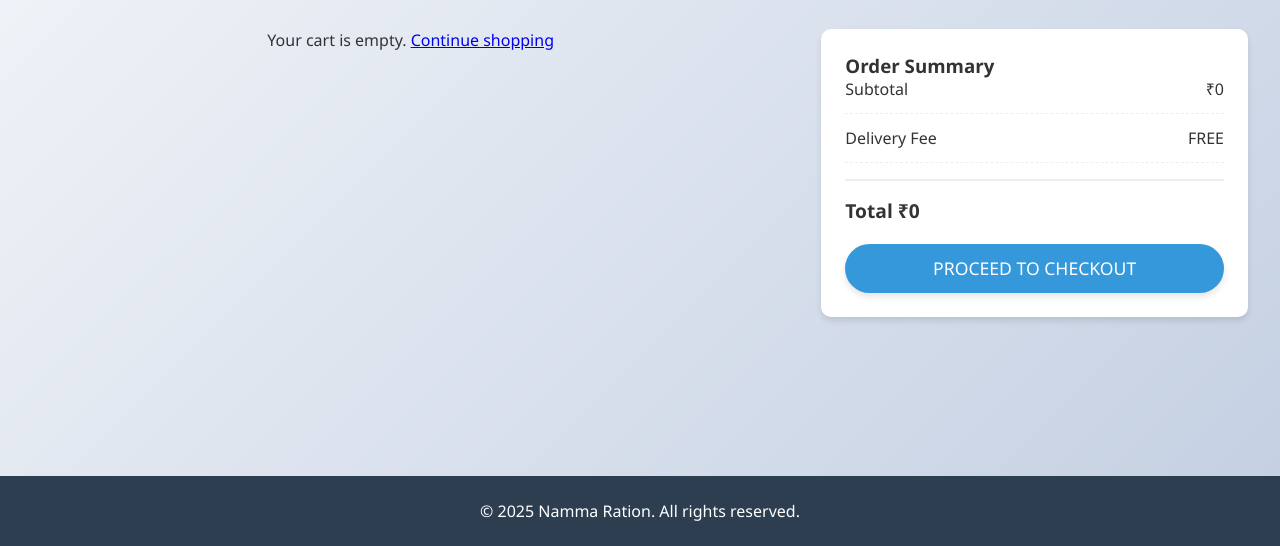
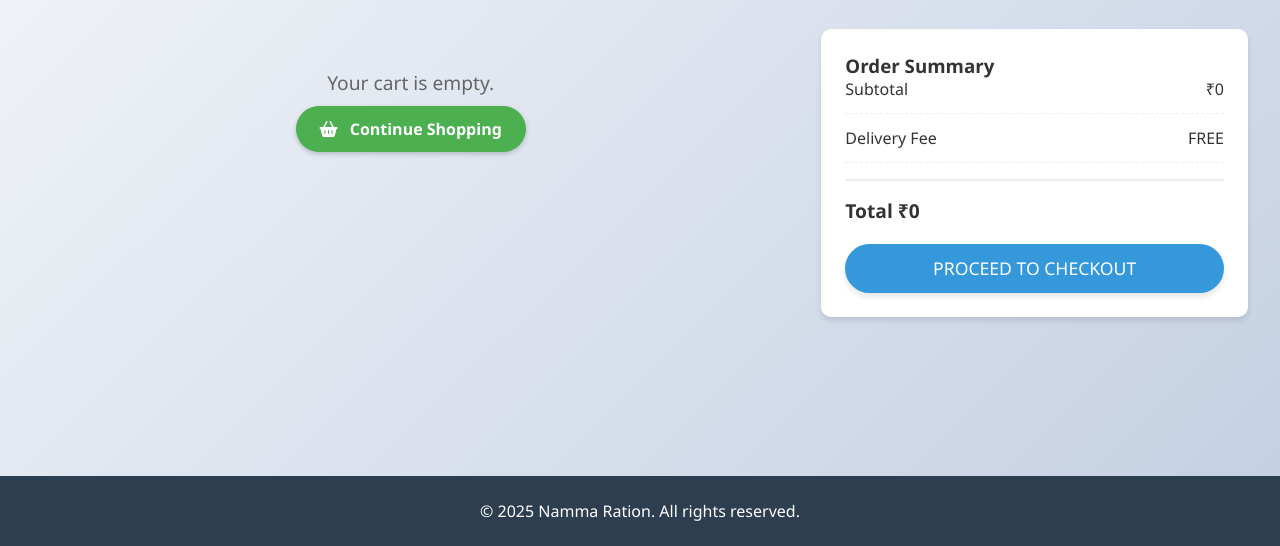
Before and after one commit to dixonsimon/NammaRation, a plain HTML site: page cart.html in a window 1280 px wide. Shown: the part 254-800 px from the top of the page. Drawn offline with Linux system fonts and the light colour scheme.

Commit message:
Added Continue Shopping

```diff
--- a/cart.html
+++ b/cart.html
@@ -40,7 +40,8 @@
         <div class="cart-container">
             <div class="cart-items" id="cart-items">
                 <div class="empty-cart-message">
-                    <p>Your cart is empty. <a href="home.html">Continue shopping</a></p>
+                    <p>Your cart is empty.</p>
+                    <a href="home.html" class="continue-shopping-btn"><i class="fas fa-shopping-basket"></i> Continue Shopping</a>
                 </div>
             </div>
 
--- a/stylesheets/styles.css
+++ b/stylesheets/styles.css
@@ -389,6 +389,36 @@ footer {
 
 .empty-cart-message {
     text-align: center;
+    padding: 40px 20px;
+}
+
+.empty-cart-message p {
+    font-size: 1.2em;
+    color: #666;
+    margin-bottom: 20px;
+}
+
+.continue-shopping-btn {
+    display: inline-block;
+    background-color: #4CAF50;
+    color: white;
+    padding: 12px 24px;
+    border-radius: 25px;
+    text-decoration: none;
+    font-weight: bold;
+    margin-top: -10px;
+    transition: all 0.3s ease;
+    box-shadow: 0 2px 5px rgba(0,0,0,0.2);
+}
+
+.continue-shopping-btn:hover {
+    background-color: #45a049;
+    transform: translateY(-2px);
+    box-shadow: 0 4px 8px rgba(0,0,0,0.2);
+}
+
+.continue-shopping-btn i {
+    margin-right: 8px;
 }
 
 .quantity-controls {
```
